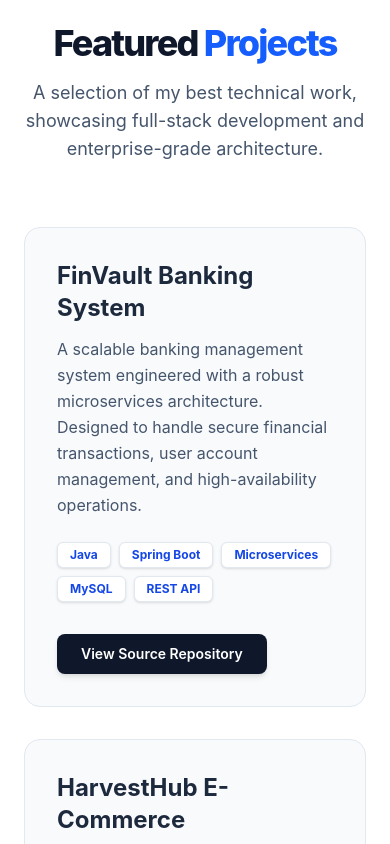
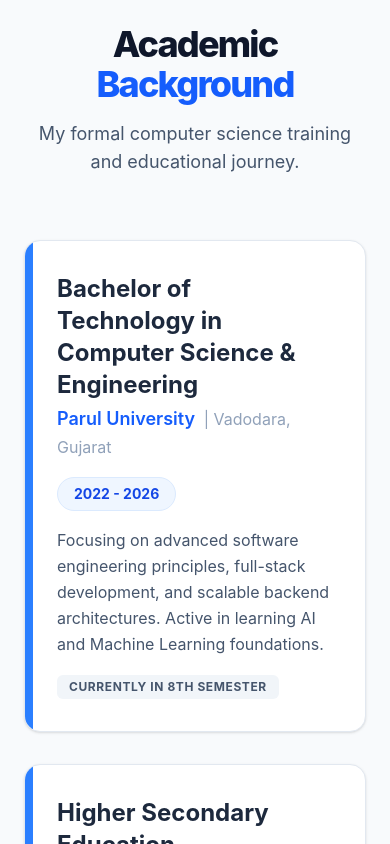
Before and after one commit to Mohammad-Kaif45/My-Portfolio, a React (Vite) app in the folder client/: page / in a window 390 px wide. Shown: the part 4640-5484 px from the top of the page. Built offline with nearby package versions, Linux system fonts and the light colour scheme.

Commit message:
Added Education section highlighting Parul University

```diff
--- a/client/src/App.jsx
+++ b/client/src/App.jsx
@@ -24,6 +24,7 @@ import Projects from './components/Projects';
 import Contact from './components/Contact';
 import Experience from './components/Experience';
 import Footer from './components/Footer';
+import Education from './components/Education';
 // import Footer from './components/Footer';
 
 const App = () => {
@@ -41,6 +42,7 @@ const App = () => {
       <Intro />
       <Skills />
       <Experience />
+      <Education/>
       <Projects />
       <Contact />
 
--- /dev/null
+++ b/client/src/components/Education.jsx
@@ -0,0 +1,74 @@
+// client/src/components/Education.jsx
+import React from 'react';
+
+const educationData = [
+  {
+    id: 1,
+    degree: "Bachelor of Technology in Computer Science & Engineering",
+    institution: "Parul University",
+    location: "Vadodara, Gujarat",
+    duration: "2022 - 2026",
+    status: "Currently in 8th Semester",
+    description: "Focusing on advanced software engineering principles, full-stack development, and scalable backend architectures. Active in learning AI and Machine Learning foundations."
+  },
+  {
+    id: 2,
+    degree: "Higher Secondary Education",
+    institution: "Jyoti Dham English Medium School",
+    location: "Vapi, Gujarat",
+    duration: "Completed",
+    status: "Alumnus",
+    description: "Built a strong foundation in mathematics and computer science, sparking a passion for programming and technology."
+  }
+];
+
+const Education = () => {
+  return (
+    <section id="education" className="py-24 bg-slate-50 text-slate-900 border-t border-slate-200">
+      <div className="container mx-auto px-6 max-w-4xl">
+
+        <div className="text-center mb-16">
+          <h2 className="text-4xl md:text-5xl font-extrabold mb-4 tracking-tighter text-slate-900">
+            Academic <span className="text-blue-600">Background</span>
+          </h2>
+          <p className="text-lg text-slate-600">
+            My formal computer science training and educational journey.
+          </p>
+        </div>
+
+        <div className="space-y-8">
+          {educationData.map((edu) => (
+            <div key={edu.id} className="bg-white border border-slate-200 p-8 rounded-2xl shadow-sm hover:shadow-md transition-shadow duration-300 relative overflow-hidden">
+
+              {/* Decorative Blue Side Bar */}
+              <div className="absolute left-0 top-0 bottom-0 w-2 bg-blue-500"></div>
+
+              <div className="flex flex-col md:flex-row md:justify-between md:items-start mb-4 gap-4">
+                <div>
+                  <h3 className="text-2xl font-bold text-slate-800">{edu.degree}</h3>
+                  <div className="text-lg font-semibold text-blue-600 mt-1">
+                    {edu.institution} <span className="text-slate-400 font-normal text-base ml-1">| {edu.location}</span>
+                  </div>
+                </div>
+                <span className="inline-block bg-blue-50 text-blue-700 border border-blue-100 px-4 py-1.5 rounded-full text-sm font-bold whitespace-nowrap self-start">
+                  {edu.duration}
+                </span>
+              </div>
+
+              <p className="text-slate-600 leading-relaxed mb-4">
+                {edu.description}
+              </p>
+
+              <div className="inline-block px-3 py-1 bg-slate-100 text-slate-600 rounded-md text-xs font-bold uppercase tracking-wider">
+                {edu.status}
+              </div>
+            </div>
+          ))}
+        </div>
+
+      </div>
+    </section>
+  );
+};
+
+export default Education;
```
